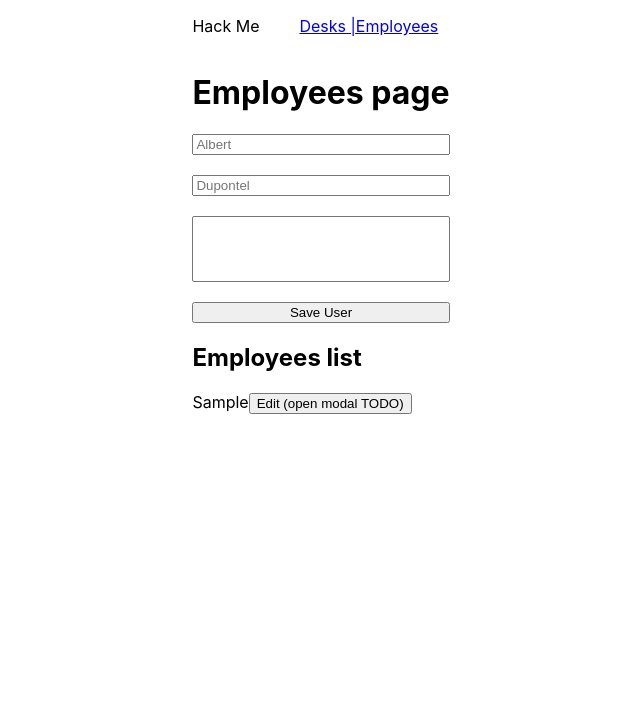
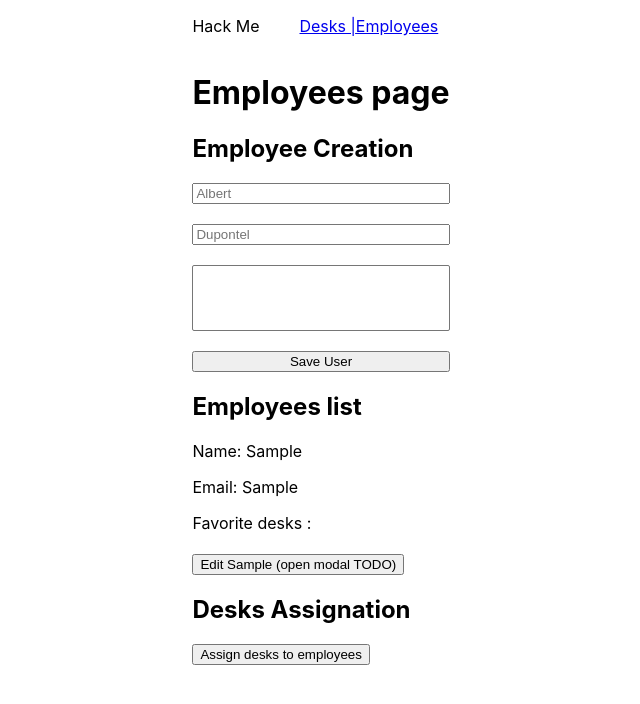
Before and after one commit to semana-io/hack-me, a React (Create React App) app: page /employees in a window 1280 px wide. Both pictures are taken after typing "Sample", "Sample" into the empty fields and a click on the button "Save User". Shown: the top 704 px of the page, without its empty margins (319-959 px from the left). Built offline with nearby package versions, Linux system fonts and the light colour scheme.

Commit message:
test(rollback): rollback pass data between siblings dont work

```diff
--- a/src/desks/DesksPage.tsx
+++ b/src/desks/DesksPage.tsx
@@ -7,6 +7,7 @@ const DesksPage: React.FC = () => {
     <div>
       <h1>Desks page</h1>
       <AddDeskForm />
+      {/* Desk list would have been here if I knew how to pass data between siblings */}
     </div>
   )
 }
--- a/src/desks/components/AddDeskForm.tsx
+++ b/src/desks/components/AddDeskForm.tsx
@@ -7,10 +7,13 @@ import DesksList from './DesksList';
 const AddDeskForm: React.FC = () => {
   const { desks, setDesks } = useContext(AppContext);
 
-  const [values, setValues] = useState({
-    id: 0,
-    name: ''
-  });
+  const [values, setValues] = useState<{
+    id: number;
+    name: string;
+  }>({
+      id: 0,
+      name: ''
+    });
 
   const handleDeskNameChange = (e) => {
     setValues({...values, name: e.target.value});
@@ -25,11 +28,13 @@ const AddDeskForm: React.FC = () => {
 
 	return (
     <div>
+      <h2>Desk Creation</h2>
       <form id="deskForm" className="form-container" onSubmit={handleSubmission}>
         <input className="form-field" placeholder="Montmartre" value={values.name} onChange={handleDeskNameChange}/>
         <br />
         <Button type="submit">Save Desk</Button>
       </form>
+      {/* This would have been put in Desks Page if I could find a way to pass data between siblings with Context */}
       <DesksList />
     </div>
   )
--- a/src/desks/components/DesksList.tsx
+++ b/src/desks/components/DesksList.tsx
@@ -1,13 +1,10 @@
-import React, { useContext } from 'react';
+import React from 'react';
 import { AppContext } from '../../context/Context';
 import { Desk } from '../models/Desk';
-import AddDeskForm from './AddDeskForm';
-
-let editDesk: boolean = false;
 
 const editDeskList = (desk: Desk) => {
   console.log('desk', desk);
-  editDesk = !editDesk;
+  alert('Method not yet implemented');
 }
 
 
@@ -17,14 +14,14 @@ const DesksList: React.FC = () => {
     <h2>Desks list</h2>
     <AppContext.Consumer>{
       ({desks}) => {
-        console.log('desks', desks);
         return desks.map( d => <div key={d.id}>
           {d.name}
+          <br />
           <button
             type="button"
             onClick={() => editDeskList(d)}
           >
-            Edit (open modal TODO)
+            Edit {d.name} (open modal TODO)
           </button>
         </div>
         )}
--- a/src/employees/EmployeesPage.tsx
+++ b/src/employees/EmployeesPage.tsx
@@ -1,14 +1,15 @@
 import React from 'react';
 
 import AddEmployeeForm from './components/AddEmployeeForm';
-import EmployeesList from './components/EmployeesList';
+import EmployeesDeskAssignation from './components/EmployeesDesksAssignation';
 
 const EmployeesPage: React.FC = () => {
-
 	return (
     <div>
       <h1>Employees page</h1>
       <AddEmployeeForm />
+      {/* Employee list would have been here if I knew how to pass data between siblings */}
+      <EmployeesDeskAssignation />
     </div>
   )
 }
--- a/src/employees/components/AddEmployeeForm.tsx
+++ b/src/employees/components/AddEmployeeForm.tsx
@@ -1,8 +1,10 @@
 import React, { useState, useContext } from 'react'
 import { Button } from 'react-bootstrap';
+
 import { AppContext } from '../../context/Context';
 import { Desk } from '../../desks/models/Desk';
 import { Employee } from '../models/Employee';
+
 import EmployeesList from './EmployeesList';
 
 const AddEmployeeForm: React.FC = () => {
@@ -45,6 +47,7 @@ const AddEmployeeForm: React.FC = () => {
 
 	return (
     <div>
+      <h2>Employee Creation</h2>
       <form className="form-container" onSubmit={handleSubmission}>
         <input className="form-field" placeholder="Albert" value={values.name} onChange={handleUserNameChange}/>
         <br />
@@ -58,6 +61,7 @@ const AddEmployeeForm: React.FC = () => {
         <br />
         <Button type="submit">Save User</Button>
       </form>
+      {/* This would have been put in Employees Page if I could find a way to pass data between siblings with Context */}
       <EmployeesList />
     </div>
   )
--- a/src/employees/components/EmployeesDesksAssignation.tsx
+++ b/src/employees/components/EmployeesDesksAssignation.tsx
@@ -1,20 +1,27 @@
-import React, { useContext } from 'react';
+import React from 'react';
 import { AppContext } from '../../context/Context';
+import { Desk } from '../../desks/models/Desk';
 import { Employee } from '../models/Employee';
 
+const assignDesksToEmployees = (desks: Desk[], employees: Employee[]) => {
+
+}
 
 const EmployeesDeskAssignation: React.FC = () => {
-  const { desks, employees } = useContext(AppContext);
 	return (
   <div>
     <h2>Desks Assignation</h2>
-    <div>{
-      employees.map( e => <div key={e.email}>
-          {e.name}
-        </div>
-        )
+    <AppContext.Consumer>{
+      ({desks, employees}) => {
+        return <button
+            type="button"
+            onClick={() => assignDesksToEmployees(desks, employees)}
+          >
+            Assign desks to employees
+          </button>
+        }
       }
-    </div>
+    </AppContext.Consumer>
   </div>)
 }
 export default EmployeesDeskAssignation;
--- a/src/employees/components/EmployeesList.tsx
+++ b/src/employees/components/EmployeesList.tsx
@@ -1,30 +1,32 @@
-import React, { useContext } from 'react';
+import React from 'react';
 import { AppContext } from '../../context/Context';
-import { Employee } from '../models/Employee';
 
 const editEmployee = (employee) => {
   console.log('employee', employee);
+  alert('Method not yet implemented');
 }
 
 const UsersList: React.FC = () => {
-  const { employees } = useContext(AppContext);
-  console.log(employees);
 	return (
     <div>
       <h2>Employees list</h2>
-    <div>{
+      <AppContext.Consumer>{ ({employees}) =>
         employees.map( e => <div key={e.email}>
-          {e.name}
+            <p>Name: {e.name}</p>
+            <p>Email: {e.email}</p>
+            <div>Favorite desks : {e.favoriteDesks.map( d => d.name + ' ')}</div>
+            <br />
             <button
               type="button"
               onClick={() => editEmployee(e)}
             >
-            Edit (open modal TODO)
+              Edit {e.name} (open modal TODO)
             </button>
           </div>
           )
         }
+      </AppContext.Consumer>
     </div>
-  </div>)
+  )
 }
 export default UsersList;
```
Lines whose indentation alone changed are shown as unchanged.
